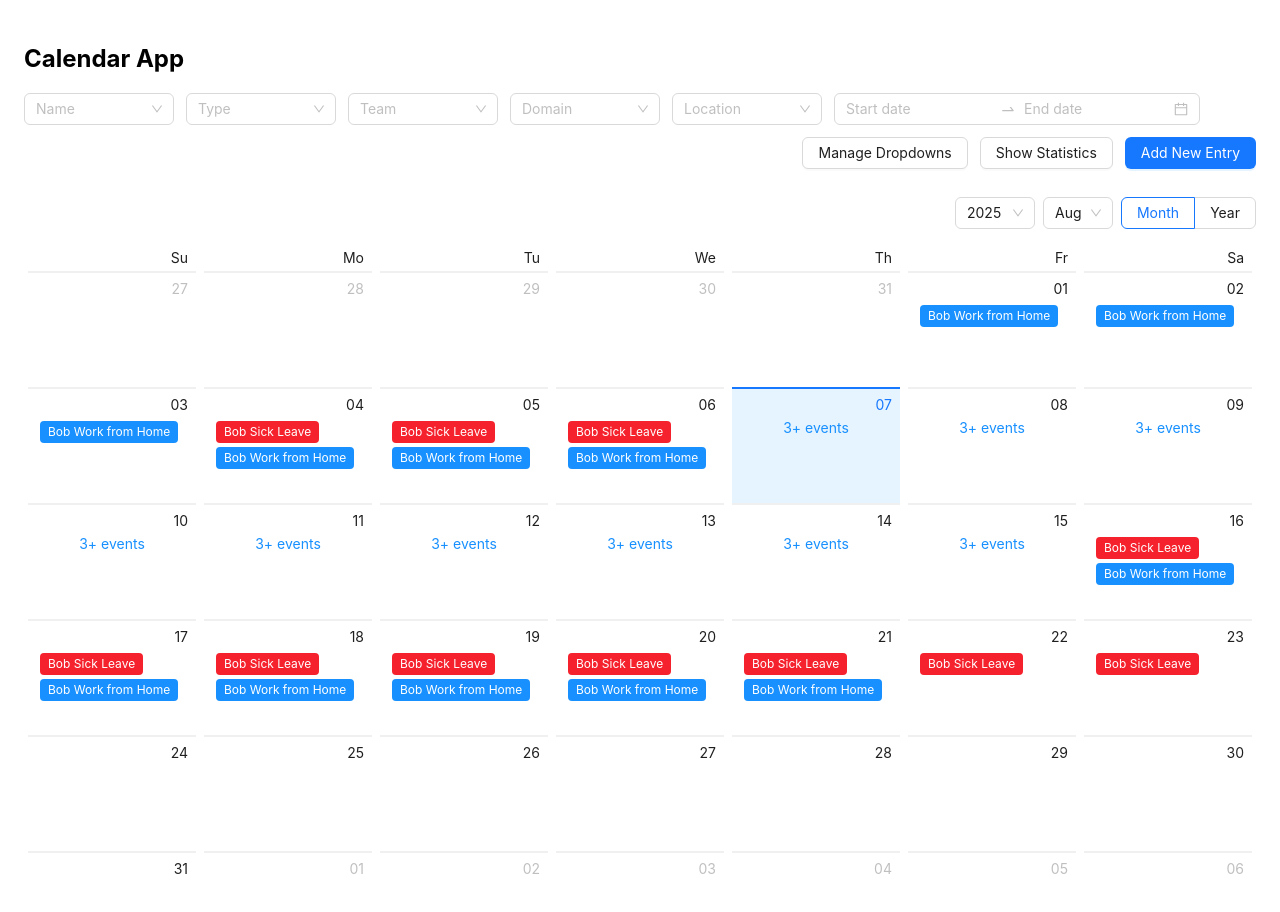
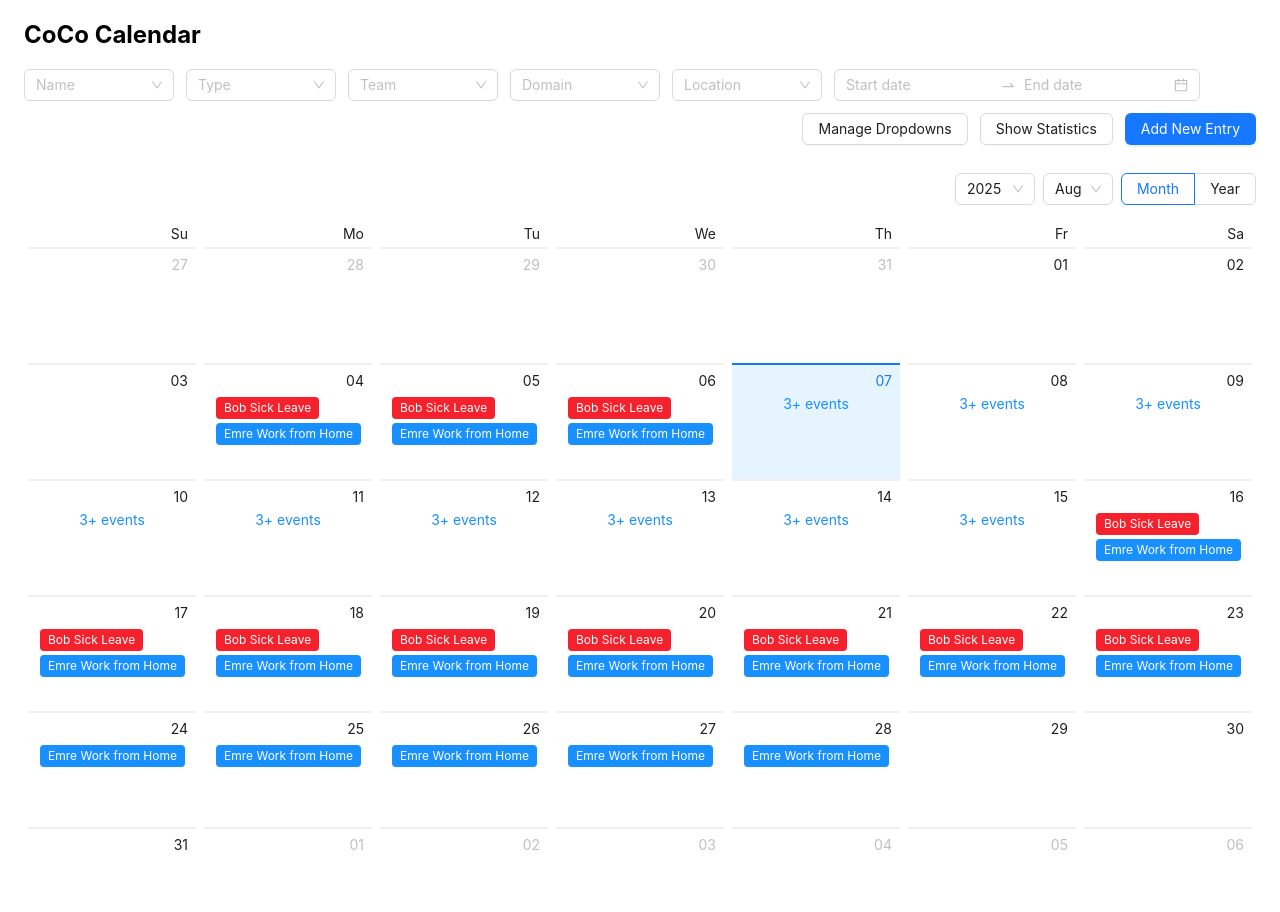
Before and after one commit to emrehanci/calendar-app, a React (Create React App) app: page / in a window 1280 px wide. Shown: the top 912 px of the page. Built offline with nearby package versions, Linux system fonts and the light colour scheme; data requests are answered from the project's data file.

Commit message:
Basic password control on dropdown management

```diff
--- a/db.json
+++ b/db.json
@@ -1,4 +1,7 @@
 {
+  "password": {
+    "value": "letmein123"
+  },
   "events": [
     {
       "id": "26374d52-9f0f-4d83-b17f-65e3e3d158f0",
@@ -21,14 +24,14 @@
       "location": "Munich"
     },
     {
-      "id": "efc19984-691e-4fbe-8ca9-e75cd6dffc7d",
-      "name": "Bob",
+      "id": "7251d5d9-61d4-4f76-8e9a-b4159e426539",
+      "name": "Emre",
       "type": "Work from Home",
       "team": "Frontend",
-      "domain": "React",
-      "location": "Munich",
-      "start": "2025-08-01",
-      "end": "2025-08-21"
+      "domain": "Node.js",
+      "location": "Berlin",
+      "start": "2025-08-04",
+      "end": "2025-08-28"
     }
   ],
   "dropdowns": {
--- a/public/index.html
+++ b/public/index.html
@@ -24,7 +24,7 @@
       work correctly both with client-side routing and a non-root public URL.
       Learn how to configure a non-root public URL by running `npm run build`.
     -->
-    <title>Calendar App</title>
+    <title>CoCo Calendar</title>
   </head>
   <body>
     <noscript>You need to enable JavaScript to run this app.</noscript>
--- a/src/App.js
+++ b/src/App.js
@@ -31,6 +31,9 @@ const App = () => {
   const [selectedDayEvents, setSelectedDayEvents] = useState([]);
   const [dayModalVisible, setDayModalVisible] = useState(false);
   const [statsModalVisible, setStatsModalVisible] = useState(false);
+  const [isPasswordVerified, setIsPasswordVerified] = useState(false);
+  const [passwordInputVisible, setPasswordInputVisible] = useState(false);
+  const [passwordInput, setPasswordInput] = useState('');
   const [statistics, setStatistics] = useState([]);
   const [filters, setFilters] = useState({
     name: null,
@@ -221,10 +224,8 @@ const App = () => {
   if (!dropdownData) return <Spin />;
 
   return (
-    <div style={{ padding: 24 }}>
-      <h2>Calendar App</h2>
-
-      {/* Gelişmiş Filtre Alanları */}
+    <div style={{ padding: 24, paddingTop: 0 }}>
+      <h2>CoCo Calendar</h2>
       <div style={{ display: 'flex', gap: 12, flexWrap: 'wrap', marginBottom: 16 }}>
         <Select placeholder="Name" allowClear style={{ width: 150 }} onChange={(val) => handleFilterChange('name', val)}>
           {dropdownData.names.map(val => <Option key={val} value={val}>{val}</Option>)}
@@ -242,17 +243,20 @@ const App = () => {
           {dropdownData.locations.map(val => <Option key={val} value={val}>{val}</Option>)}
         </Select>
         <RangePicker onChange={(range) => handleFilterChange('dateRange', range)} />
-        <Button style={{ marginLeft: 'auto' }} onClick={() => {
-          dropdownForm.setFieldsValue({ key: 'names', value: '', color: '' });
-          setDropdownModalVisible(true);
-        }}>Manage Dropdowns</Button>
+        <Button
+          style={{ marginLeft: 'auto' }}
+          onClick={() => {
+            setPasswordInputVisible(true);
+          }}
+        >
+          Manage Dropdowns
+        </Button>
         <Button onClick={calculateStatistics}>Show Statistics</Button>
         <Button type="primary" onClick={() => setModalVisible(true)}>Add New Entry</Button>
       </div>
 
       <Calendar cellRender={dateCellRender} />
 
-      {/* Event Modal */}
       <Modal
         title={editMode ? "Update Event" : "Add New Holiday"}
         open={modalVisible}
@@ -281,7 +285,6 @@ const App = () => {
         </Form>
       </Modal>
 
-      {/* Dropdown Yönetim Modalı */}
       <Modal
         title="Manage Dropdowns"
         open={dropdownModalVisible}
@@ -450,6 +453,38 @@ const App = () => {
           )}
         />
       </Modal>
+      <Modal
+        title="Enter Admin Password"
+        open={passwordInputVisible}
+        onCancel={() => {
+          setPasswordInputVisible(false);
+          setPasswordInput('');
+        }}
+        onOk={async () => {
+          try {
+            const res = await axios.get('http://localhost:3001/password');
+            if (res.data.value === passwordInput) {
+              setPasswordInputVisible(false);
+              setIsPasswordVerified(true);
+              setDropdownModalVisible(true);
+              setPasswordInput('');
+              dropdownForm.setFieldsValue({ key: 'names', value: '', color: '' });
+            } else {
+              message.error('Incorrect password');
+            }
+          } catch {
+            message.error('Failed to verify password');
+          }
+        }}
+        okText="Verify"
+      >
+        <Input.Password
+          value={passwordInput}
+          onChange={(e) => setPasswordInput(e.target.value)}
+          placeholder="Enter password"
+        />
+      </Modal>
+
     </div>
   );
 };
```
Also changed, not shown: 1 other file (tests, documents, lock files or other folders).
